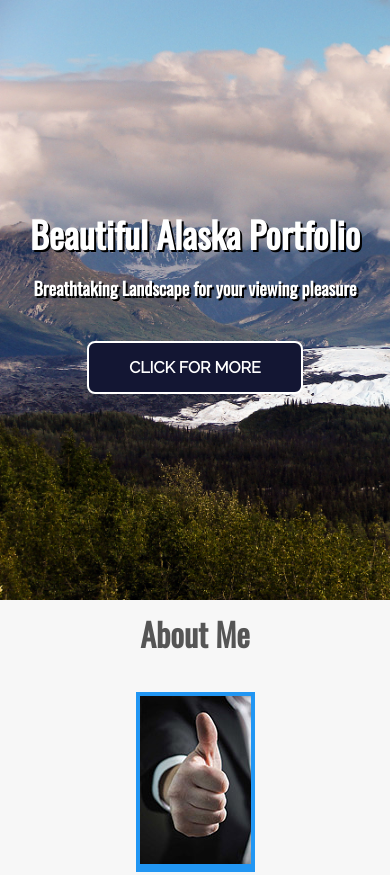
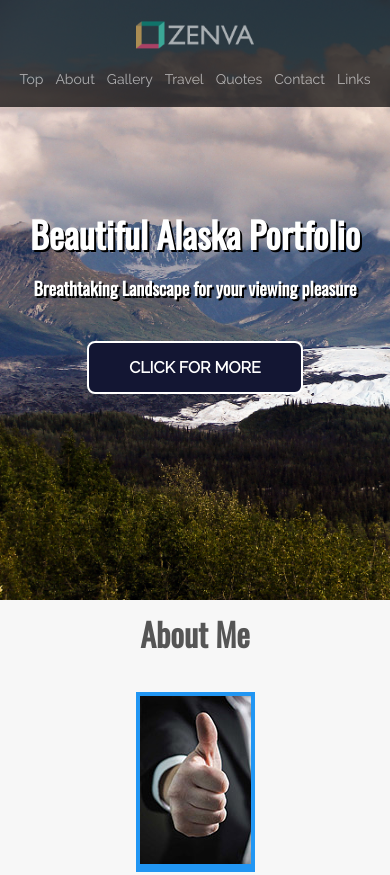
Before and after one commit to steeve83/Travel2Alaska, a plain HTML site: page index.html in a window 390 px wide. Shown: the top 875 px of the page. Drawn offline with nearby package versions, Linux system fonts and the light colour scheme.

Commit message:
last commit

```diff
--- a/index.html
+++ b/index.html
@@ -10,12 +10,85 @@
     <link href="https://fonts.googleapis.com/css2?family=Oswald&family=Raleway&display=swap" rel="stylesheet">
     <script src="https://use.fontawesome.com/db7ab19043.js"></script>
     <link rel="stylesheet" href="style.css">
+    <script src="http://ajax.googleapis.com/ajax/libs/jquery/1.8/jquery.min.js"></script>
 
   <style>
+      header{
+          background-color: rgba(0,0,0,.7);
+          position: fixed;
+          top: 0;
+          left: 0;
+          width: 100%;
+          color: #fff;
+          padding: 35px 100px 20px;
+          display: flex;
+          justify-content: space-around;
+          align-items: center;
+      }
+     header a{
+         color:white ;
+         opacity: .6;
+         cursor: pointer;
+     }
+     header a:hover{
+
+         opacity: 1;
+
+     }
+     header nav ul{
+         font-size: 14px;
+         display: flex;
+         flex-direction: row;
+         justify-content: flex-end;
+
+     }
+     header nav li{
+         margin: 0 6px;
+     }
+     header nav li:first-child{
+         margin-left: 0;
+     }
+     header nav li:last-child{
+         margin-right: 0;
+     }
+     @media(max-width:1000px){
+         header{
+             text-align: center;
+             flex-direction: column;
+             padding: 20px 50px;
+         }
+         header img{
+             width: 75%;
+         }
+         header nav{
+             justify-content: space-around;
+         }
+         header h2{
+             margin-bottom: 15px;
+         }
+     }
 
   </style>
 </head>
 <body id="top">
+    <!-- navigation -->
+    <header>
+        <h2><a href="#" target="_blank"><img src="img/logo.png" alt="logo"></a></h2>
+        <nav>
+            <ul>
+                <li><a href="#top">Top</a></li>
+                <li><a href="#about">About</a></li>
+                <li><a href="#gallery">Gallery</a></li>
+                <li><a href="#getting-around">Travel</a></li>
+                <li><a href="#famous-quotes">Quotes</a></li>
+                <li><a href="#contact">Contact</a></li>
+                <li><a href="#social-media">Links</a></li>
+
+
+            </ul>
+
+        </nav>
+    </header>
     <!-- hero -->
     <div id="hero">
         <div class="background-image"></div>
@@ -89,6 +162,19 @@
 
     </div>
     <hr>
+    <!-- contact -->
+    <div id="contact">
+        <h3 class="title">My Studio Locatio</h3>
+        <section class="flexbox-section">
+            <p><iframe src="https://www.google.com/maps/embed?pb=!1m18!1m12!1m3!1d3027.576042244405!2d-73.9595244845973!3d40.63923077933984!2m3!1f0!2f0!3f0!3m2!1i1024!2i768!4f13.1!3m3!1m2!1s0x89c25b49a32b71df%3A0xe9ac73245e2c232f!2s530%20E%2022nd%20St%2C%20Brooklyn%2C%20NY%2011226!5e0!3m2!1sen!2sus!4v1620188900652!5m2!1sen!2sus" width="100%" height="200" style="border:0;" allowfullscreen="" loading="lazy"></iframe></p>
+            <p>565 abc street <br>
+               Brppklyn, NY, 11234 <br>
+               USA
+            </p>
+        </section>
+
+    </div>
+    <div class="contact-form"><iframe src="https://docs.google.com/forms/d/e/1FAIpQLSfajeB16HXTIanuquYD1bu1SgUTtwl-wg9zCzOGcUrMKpGP5w/viewform?embedded=true" width="100%" height="1250" frameborder="0" marginheight="0" marginwidth="0">Loading…</iframe></div>
     <!-- footer -->
     <footer id="social-media">
         <ul>
@@ -101,5 +187,21 @@
         <p>&copy; <script>document.write(new Date().getFullYear());</script> It sure is fun creating websites</p>
         <p>&ldquo;Tell me if I forget, teach me and I may remember, involve me and I learn.  &mdash;Benjamin Franklin&rdquo;</p>
     </footer>
+    <script type="text/javascript">
+        $(document).ready(function(){
+            $('a[href^="#"]').on('click',function (e) {e.preventDefault();
+
+            var target = this.hash;
+            var $target = $(target);
+
+            $('html, body').stop().animate({
+                'scrollTop': $target.offset().top-100
+            }, 900, 'swing', function () {
+                window.location.hash = target-100;
+            });
+               });
+    });
+    </script>
+
 </body>
 </html>
--- a/style.css
+++ b/style.css
@@ -249,6 +249,25 @@ hr{
       font-size: 14px;
   }
 }
+/* Contact */
+section.flexbox-section{
+    width: 100%;
+    display: flex;
+    flex-wrap: wrap;
+    justify-content: center;
+    align-items: center;
+
+}
+section.flexbox-section p{
+    max-width: 900px;
+    text-align: center;
+    margin-bottom: 35px;
+    padding: 0 20px;
+    line-height: 1.5;
+}
+.contact-form{
+    margin: 0 auto;
+}
 
  /* Footer */
 footer{
```
